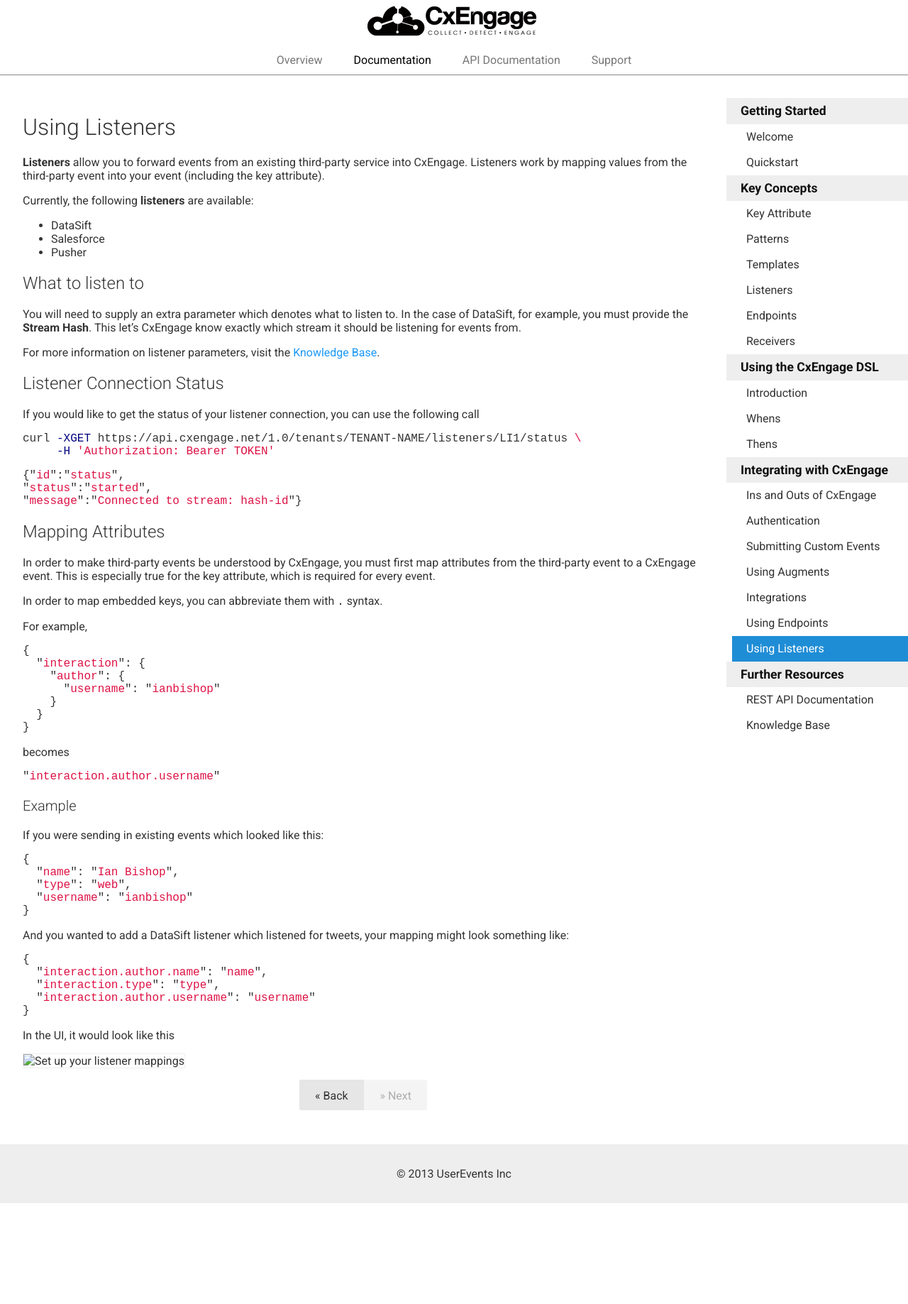
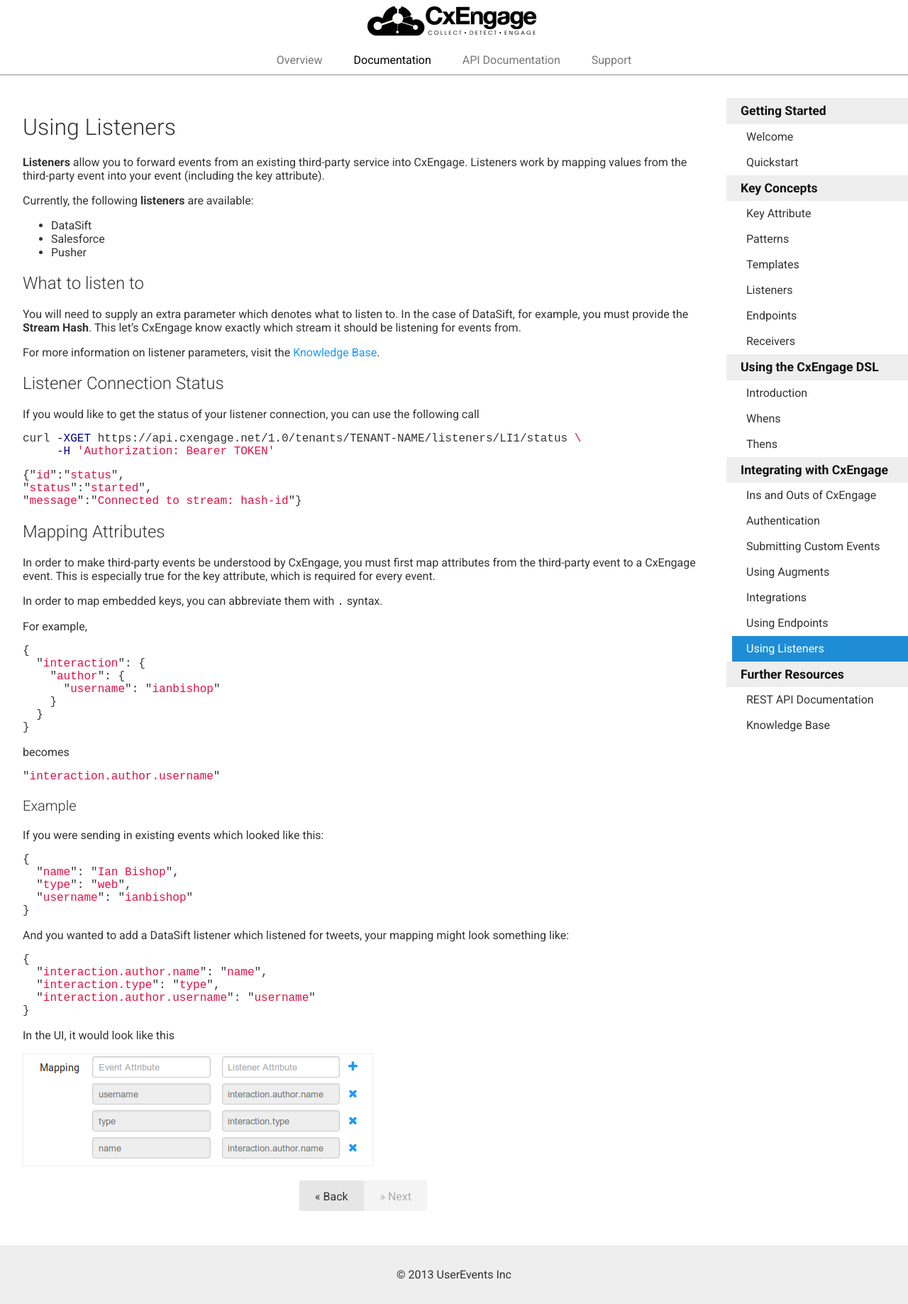
Before and after one commit to ianbishop/userevents.github.io, a Jekyll site: the page built from docs/using-listeners.md, in a window 1280 px wide. Shown: the whole page at 71% size. Built offline with Jekyll 4.4.1, drawn with Linux system fonts in a browser that asks for light colours; Markdown is read by kramdown in place of the engine named in the settings; before the commit the page ends 1695 px from its top, so only the background shows below that.

Commit message:
Update using-listeners.md

```diff
--- a/docs/using-listeners.md
+++ b/docs/using-listeners.md
@@ -93,4 +93,4 @@
 
 In the UI, it would look like this
 
-![Set up your listener mappings]({{ site.url }}/img/listeners/listener_mappings.png )
+![Set up your listener mappings]({{ site.url }}/img/using-listeners/listener_mappings.png)
```
